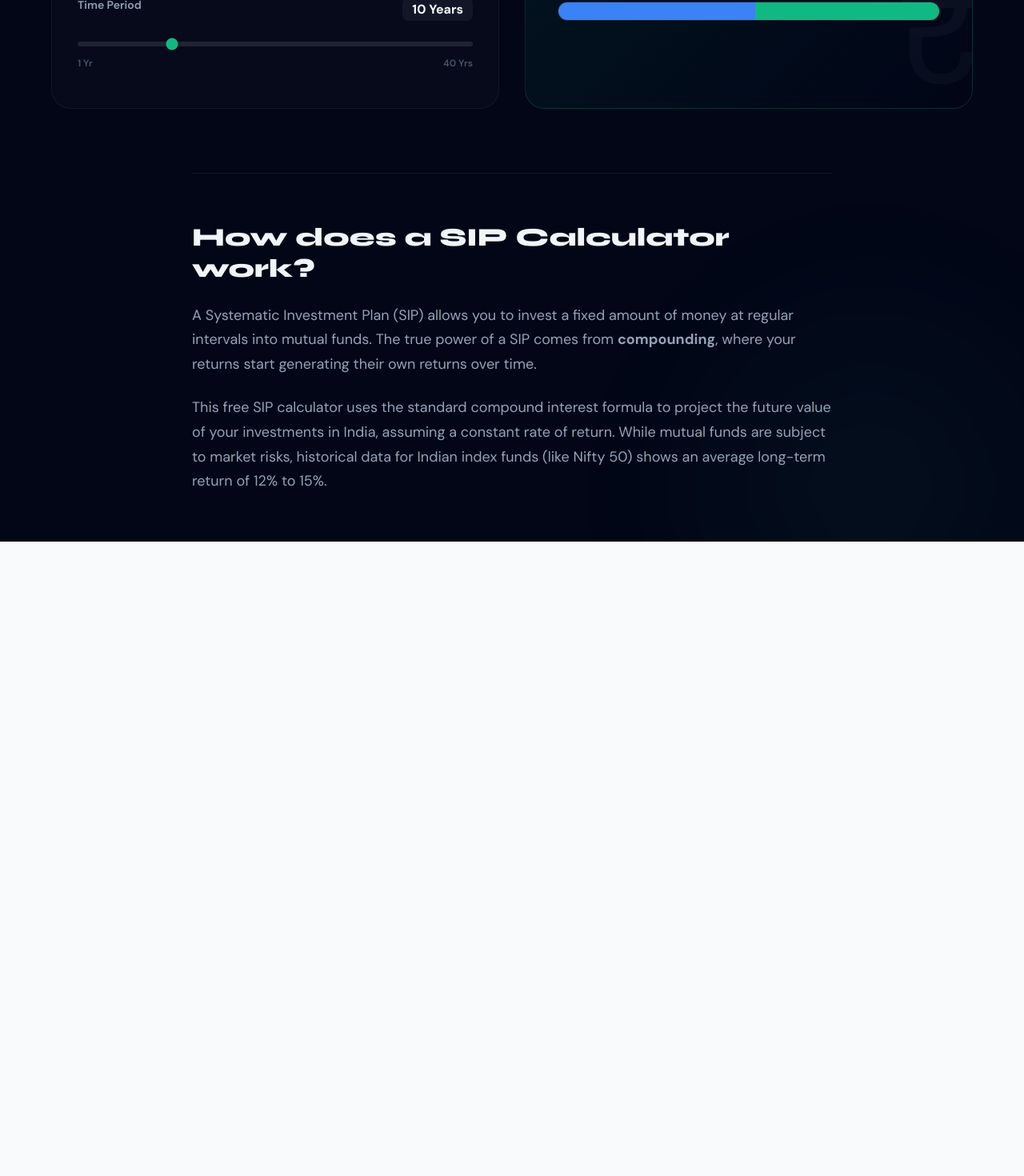
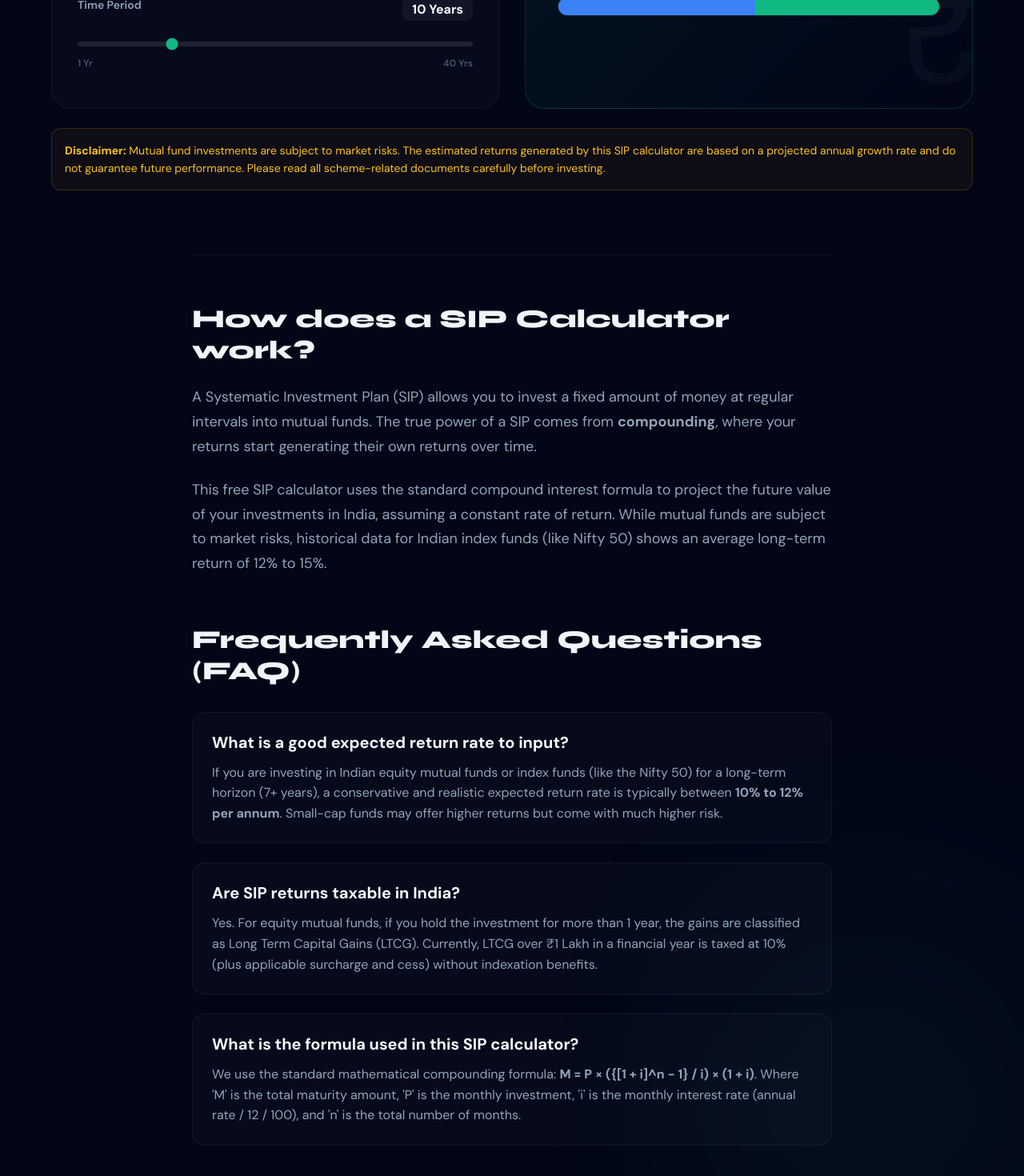
Before and after one commit to daxpatel109/karotools, a React (Vite) app: page /sip-calculator in a window 1280 px wide. Shown: the part 716-2186 px from the top of the page at 80% size. Before the commit the page ends 1393 px from the top, so only its background shows below. Built offline with nearby package versions, Linux system fonts and the light colour scheme.

Commit message:
fix(sip): fix layout overlapping, add disclaimer and faq section

```diff
--- a/src/SIPCalculator.jsx
+++ b/src/SIPCalculator.jsx
@@ -185,7 +185,7 @@ export default function SIPCalculator() {
 
             <div style={{ position: "relative", zIndex: 2 }}>
               <h3 style={{ fontSize: "16px", color: "#34d399", fontWeight: "700", marginBottom: "8px", letterSpacing: "0.05em" }}>ESTIMATED TOTAL VALUE</h3>
-              <div style={{ fontSize: "clamp(48px, 6vw, 64px)", fontWeight: "800", fontFamily: "'Syne',sans-serif", color: "#fff", marginBottom: "40px", lineHeight: 1 }}>
+              <div style={{ fontSize: "clamp(36px, 5vw, 48px)", fontWeight: "800", fontFamily: "'Syne',sans-serif", color: "#fff", marginBottom: "40px", lineHeight: 1.1, wordWrap: "break-word" }}>
                 {formatINR(results.totalValue)}
               </div>
 
@@ -222,15 +222,45 @@ export default function SIPCalculator() {
           </div>
         </div>
 
+        {/* Disclaimer */}
+        <div style={{ marginTop: "24px", padding: "16px", background: "rgba(245,158,11,0.05)", border: "1px solid rgba(245,158,11,0.2)", borderRadius: "12px", color: "#fbbf24", fontSize: "14px", lineHeight: "1.6" }}>
+          <strong>Disclaimer:</strong> Mutual fund investments are subject to market risks. The estimated returns generated by this SIP calculator are based on a projected annual growth rate and do not guarantee future performance. Please read all scheme-related documents carefully before investing.
+        </div>
+
         {/* SEO Text Content below calculator */}
         <div style={{ marginTop: "80px", borderTop: "1px solid rgba(255,255,255,0.05)", paddingTop: "60px", maxWidth: "800px", margin: "80px auto 0" }}>
           <h2 style={{ fontSize: "32px", fontWeight: "800", fontFamily: "'Syne',sans-serif", marginBottom: "24px", color: "#f1f5f9" }}>How does a SIP Calculator work?</h2>
           <p style={{ color: "#94a3b8", fontSize: "18px", lineHeight: "1.7", marginBottom: "24px" }}>
             A Systematic Investment Plan (SIP) allows you to invest a fixed amount of money at regular intervals into mutual funds. The true power of a SIP comes from <strong>compounding</strong>, where your returns start generating their own returns over time.
           </p>
-          <p style={{ color: "#94a3b8", fontSize: "18px", lineHeight: "1.7", marginBottom: "40px" }}>
+          <p style={{ color: "#94a3b8", fontSize: "18px", lineHeight: "1.7", marginBottom: "60px" }}>
             This free SIP calculator uses the standard compound interest formula to project the future value of your investments in India, assuming a constant rate of return. While mutual funds are subject to market risks, historical data for Indian index funds (like Nifty 50) shows an average long-term return of 12% to 15%.
           </p>
+
+          <h2 style={{ fontSize: "32px", fontWeight: "800", fontFamily: "'Syne',sans-serif", marginBottom: "32px", color: "#f1f5f9" }}>Frequently Asked Questions (FAQ)</h2>
+
+          <div style={{ display: "flex", flexDirection: "column", gap: "24px" }}>
+            <div style={{ background: "rgba(255,255,255,0.02)", padding: "24px", borderRadius: "16px", border: "1px solid rgba(255,255,255,0.05)" }}>
+              <h3 style={{ fontSize: "20px", fontWeight: "700", color: "#f8fafc", marginBottom: "12px" }}>What is a good expected return rate to input?</h3>
+              <p style={{ color: "#94a3b8", fontSize: "16px", lineHeight: "1.6", margin: 0 }}>
+                If you are investing in Indian equity mutual funds or index funds (like the Nifty 50) for a long-term horizon (7+ years), a conservative and realistic expected return rate is typically between <strong>10% to 12% per annum</strong>. Small-cap funds may offer higher returns but come with much higher risk.
+              </p>
+            </div>
+
+            <div style={{ background: "rgba(255,255,255,0.02)", padding: "24px", borderRadius: "16px", border: "1px solid rgba(255,255,255,0.05)" }}>
+              <h3 style={{ fontSize: "20px", fontWeight: "700", color: "#f8fafc", marginBottom: "12px" }}>Are SIP returns taxable in India?</h3>
+              <p style={{ color: "#94a3b8", fontSize: "16px", lineHeight: "1.6", margin: 0 }}>
+                Yes. For equity mutual funds, if you hold the investment for more than 1 year, the gains are classified as Long Term Capital Gains (LTCG). Currently, LTCG over ₹1 Lakh in a financial year is taxed at 10% (plus applicable surcharge and cess) without indexation benefits.
+              </p>
+            </div>
+
+            <div style={{ background: "rgba(255,255,255,0.02)", padding: "24px", borderRadius: "16px", border: "1px solid rgba(255,255,255,0.05)" }}>
+              <h3 style={{ fontSize: "20px", fontWeight: "700", color: "#f8fafc", marginBottom: "12px" }}>What is the formula used in this SIP calculator?</h3>
+              <p style={{ color: "#94a3b8", fontSize: "16px", lineHeight: "1.6", margin: 0 }}>
+                We use the standard mathematical compounding formula: <strong>M = P × ({"{[1 + i]^n - 1}"} / i) × (1 + i)</strong>. Where 'M' is the total maturity amount, 'P' is the monthly investment, 'i' is the monthly interest rate (annual rate / 12 / 100), and 'n' is the total number of months.
+              </p>
+            </div>
+          </div>
         </div>
 
       </div>
```
